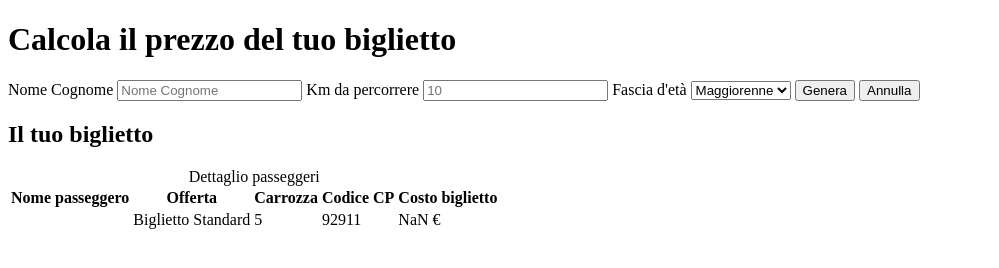
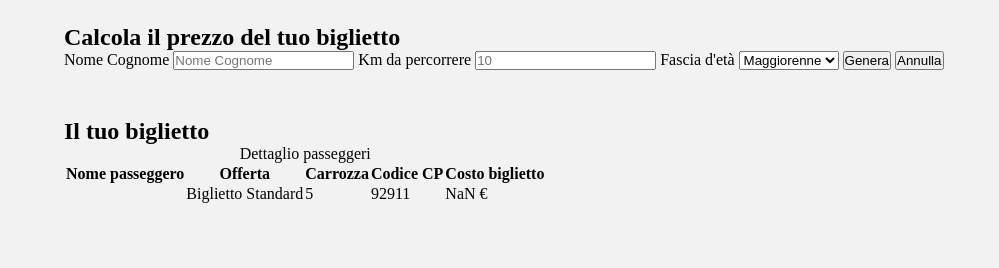
Before and after one commit to MaryChiodelli/-js-biglietto-treno-form, a plain HTML site: page index.html in a window 1280 px wide. Both pictures are taken after a click on the button "Genera". Shown: the whole page, without its empty margins (0-999 px from the left). Drawn offline with Linux system fonts and the light colour scheme.

Commit message:
add app.css

```diff
--- /dev/null
+++ b/css/app.css
@@ -0,0 +1,19 @@
+* {
+    box-sizing: border-box;
+    padding: 0;
+    margin: 0;
+}
+
+body {
+    background-color: #f2f2f2;
+}
+
+.container {
+    max-width: 1200px;
+    margin: 0 auto;
+    padding: 1.5rem;
+}
+
+.ticket {
+    display: none;
+}
--- a/index.html
+++ b/index.html
@@ -5,9 +5,12 @@
     <meta http-equiv="X-UA-Compatible" content="IE=edge">
     <meta name="viewport" content="width=device-width, initial-scale=1.0">
     <title>Biglietto Treno</title>
+    <link rel="stylesheet" href="./css/app.css">
 </head>
 <body>
 
+    <section>
+        <div class="container">
             <h1>Calcola il prezzo del tuo biglietto</h1>
             <form action="#" method="post">
                 <label for="user-name">Nome Cognome</label>
@@ -23,7 +26,11 @@
                 <button type="button">Genera</button>
                 <button type="button">Annulla</button>
             </form>
+        </div>
+    </section>
 
+    <section class="ticket">
+        <div class="container">
             <h2>Il tuo biglietto</h2>
             <table>
                 <caption>Dettaglio passeggeri</caption>
@@ -40,6 +47,8 @@
                     <tr class="ticket-info"></tr>
                 </tbody>
             </table>
+        </div>
+    </section>
 
 
     <script type="text/javascript" src="./js/app.js"></script>
--- a/js/app.js
+++ b/js/app.js
@@ -1,9 +1,10 @@
 const inputNameElement = document.getElementById('user-name');
 const inputKmElement = document.querySelector('input[name="user-km"]');
 const selectAgeElement = document.querySelector('select[name="user-age"]');
+const sectionTicketElement = document.querySelector('.ticket');
 const tableElement = document.querySelector('.ticket-info');
 
-console.log(tableElement);
+console.dir(sectionTicketElement);
 
 const buttonElement = document.querySelector('button');
 
@@ -12,8 +13,11 @@ const DISCOUNT_UNDER_18 = 0.2;
 const DISCOUNT_OVER_65 = 0.4;
 
 buttonElement.addEventListener('click', function () {
+    const userName = inputNameElement.value;
+    const userKm = parseFloat(inputKmElement.value);
+
     // calcolare il prezzo del biglietto base
-    const basePrice = parseFloat(inputKmElement.value) * PRICE_PER_KM;
+    const basePrice = userKm * PRICE_PER_KM;
     let finalPrice;
     let ticketTipe;
 
@@ -27,13 +31,15 @@ buttonElement.addEventListener('click', function () {
         ticketTipe = 'Biglietto Ridotto over 65';
     } else {
         finalPrice = basePrice;
-        ticketTipe = 'Biglietto Standard'
+        ticketTipe = 'Biglietto Standard';
     }
 
+    sectionTicketElement.style.display = 'block';
+
     tableElement.innerHTML = `
-    <td>${inputNameElement.value}</td>
+    <td>${userName}</td>
     <td>${ticketTipe}</td>
     <td>5</td>
     <td>92911</td>
-    <td>${finalPrice} €</td>`;
+    <td>${finalPrice.toFixed(2)} €</td>`;
 });
```
Lines whose indentation alone changed are shown as unchanged.
